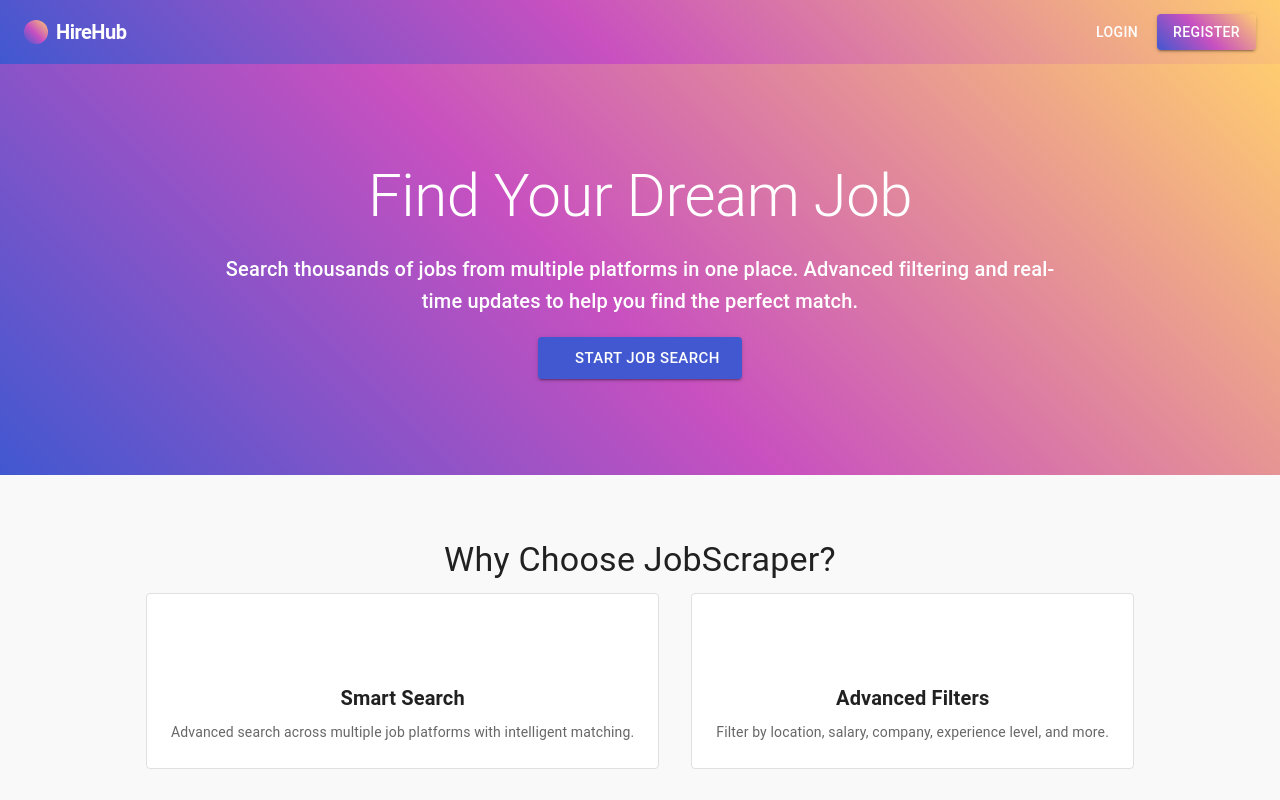
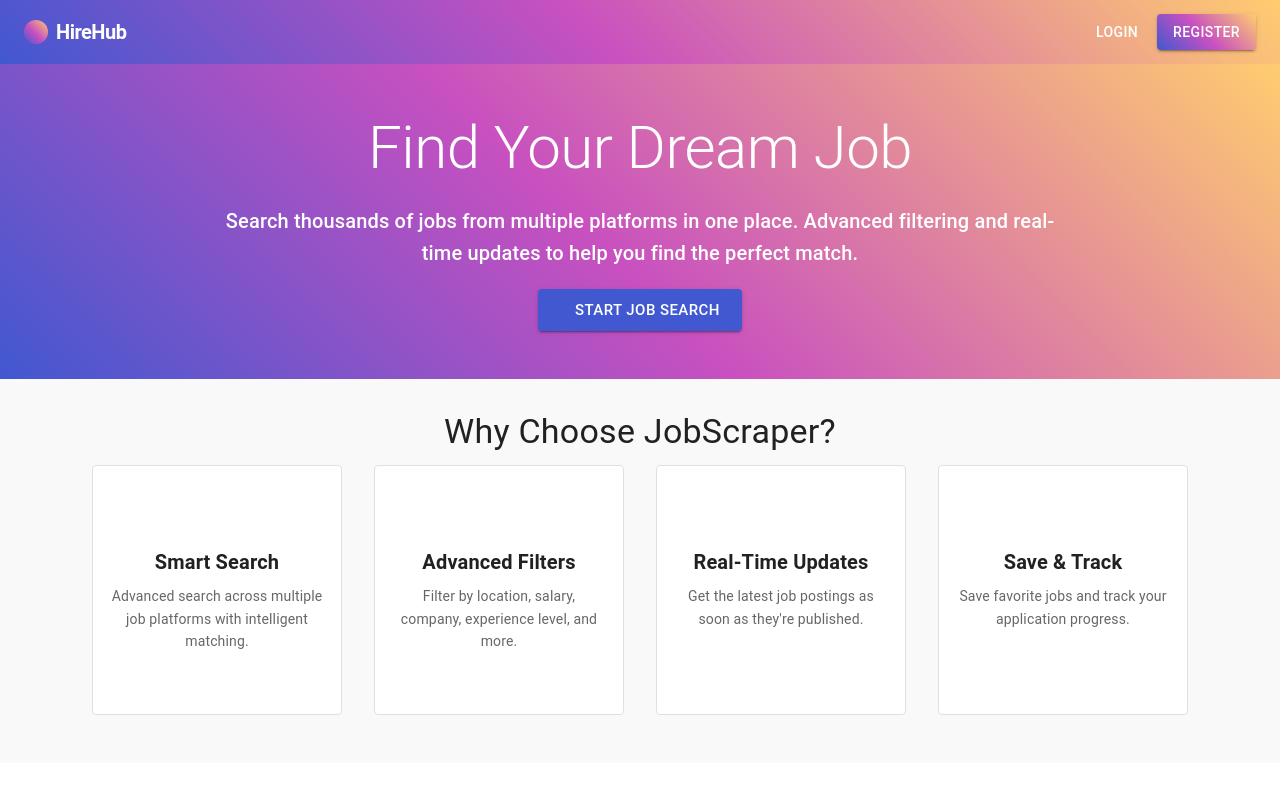
Before and after one commit to SandeepBhanage12/HIrehub, a React (Create React App) app in the folder frontend/: page / in a window 1280 px wide. Shown: the top 800 px of the page. Built offline with nearby package versions, Linux system fonts and the light colour scheme; some icons are missing.

Commit message:
loadig page layout

```diff
--- a/frontend/src/components/layout/LandingPage.js
+++ b/frontend/src/components/layout/LandingPage.js
@@ -19,7 +19,7 @@ import { Link as RouterLink } from 'react-router-dom';
 const HeroSection = styled(Box)(({ theme }) => ({
   background: 'linear-gradient(45deg, #4158D0 0%, #C850C0 46%, #FFCC70 100%)',
   color: '#fff',
-  padding: theme.spacing(12, 0),
+  padding: theme.spacing(6, 0),
   textAlign: 'center',
   position: 'relative',
   overflow: 'hidden',
@@ -30,11 +30,13 @@ const FeatureCard = styled(Card)(({ theme }) => ({
   display: 'flex',
   flexDirection: 'column',
   alignItems: 'center',
-  padding: theme.spacing(3),
+  padding: theme.spacing(2),
   textAlign: 'center',
   boxShadow: 'none',
   border: '1px solid #e0e0e0',
   borderRadius: theme.shape.borderRadius,
+  width: 250,
+  height: 250,
 }));
 
 const LandingPage = () => {
@@ -65,7 +67,7 @@ const LandingPage = () => {
       </HeroSection>
 
       {/* Why Choose Section */}
-      <Box sx={{ py: 8, bgcolor: '#f9f9f9' }}>
+      <Box sx={{ py: 4, bgcolor: '#f9f9f9' }}>
         <Container maxWidth="lg">
           <Typography
             variant="h4"
@@ -75,8 +77,10 @@ const LandingPage = () => {
           >
             Why Choose JobScraper?
           </Typography>
-          <Grid container spacing={4} justifyContent="center">
-            <Grid item xs={12} sm={6} md={6} lg={3}>
+          <Grid container spacing={4} justifyContent="center" sx={{ display: 'flex', flexDirection: 'row', overflowX: 'auto', pb: 2 }}>
+            <Grid item
+              sx={{ flexShrink: 0 }}
+            >
               <FeatureCard>
                 <Icon sx={{ fontSize: 48, color: '#4158D0', mb: 2 }}><SearchIcon /></Icon>
                 <Typography variant="h6" gutterBottom sx={{ fontWeight: 600 }}>Smart Search</Typography>
@@ -85,7 +89,9 @@ const LandingPage = () => {
                 </Typography>
               </FeatureCard>
             </Grid>
-            <Grid item xs={12} sm={6} md={6} lg={3}>
+            <Grid item
+              sx={{ flexShrink: 0 }}
+            >
               <FeatureCard>
                 <Icon sx={{ fontSize: 48, color: '#C850C0', mb: 2 }}><FilterListIcon /></Icon>
                 <Typography variant="h6" gutterBottom sx={{ fontWeight: 600 }}>Advanced Filters</Typography>
@@ -94,7 +100,9 @@ const LandingPage = () => {
                 </Typography>
               </FeatureCard>
             </Grid>
-            <Grid item xs={12} sm={6} md={6} lg={3}>
+            <Grid item
+              sx={{ flexShrink: 0 }}
+            >
               <FeatureCard>
                 <Icon sx={{ fontSize: 48, color: '#FFCC70', mb: 2 }}><TrendingUpIcon /></Icon>
                 <Typography variant="h6" gutterBottom sx={{ fontWeight: 600 }}>Real-Time Updates</Typography>
@@ -103,7 +111,9 @@ const LandingPage = () => {
                 </Typography>
               </FeatureCard>
             </Grid>
-            <Grid item xs={12} sm={6} md={6} lg={3}>
+            <Grid item
+              sx={{ flexShrink: 0 }}
+            >
               <FeatureCard>
                 <Icon sx={{ fontSize: 48, color: '#FF5733', mb: 2 }}><BookmarkIcon /></Icon>
                 <Typography variant="h6" gutterBottom sx={{ fontWeight: 600 }}>Save & Track</Typography>
```
